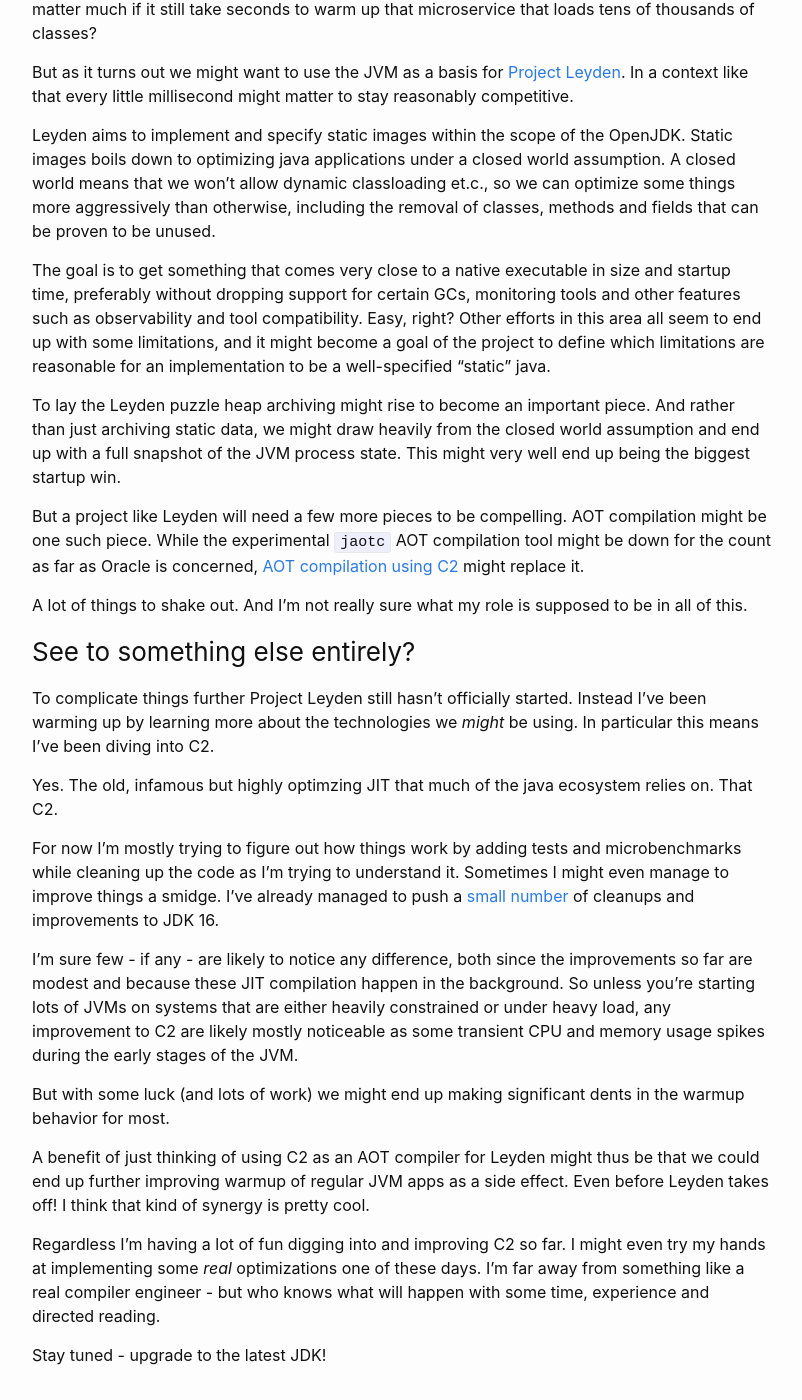
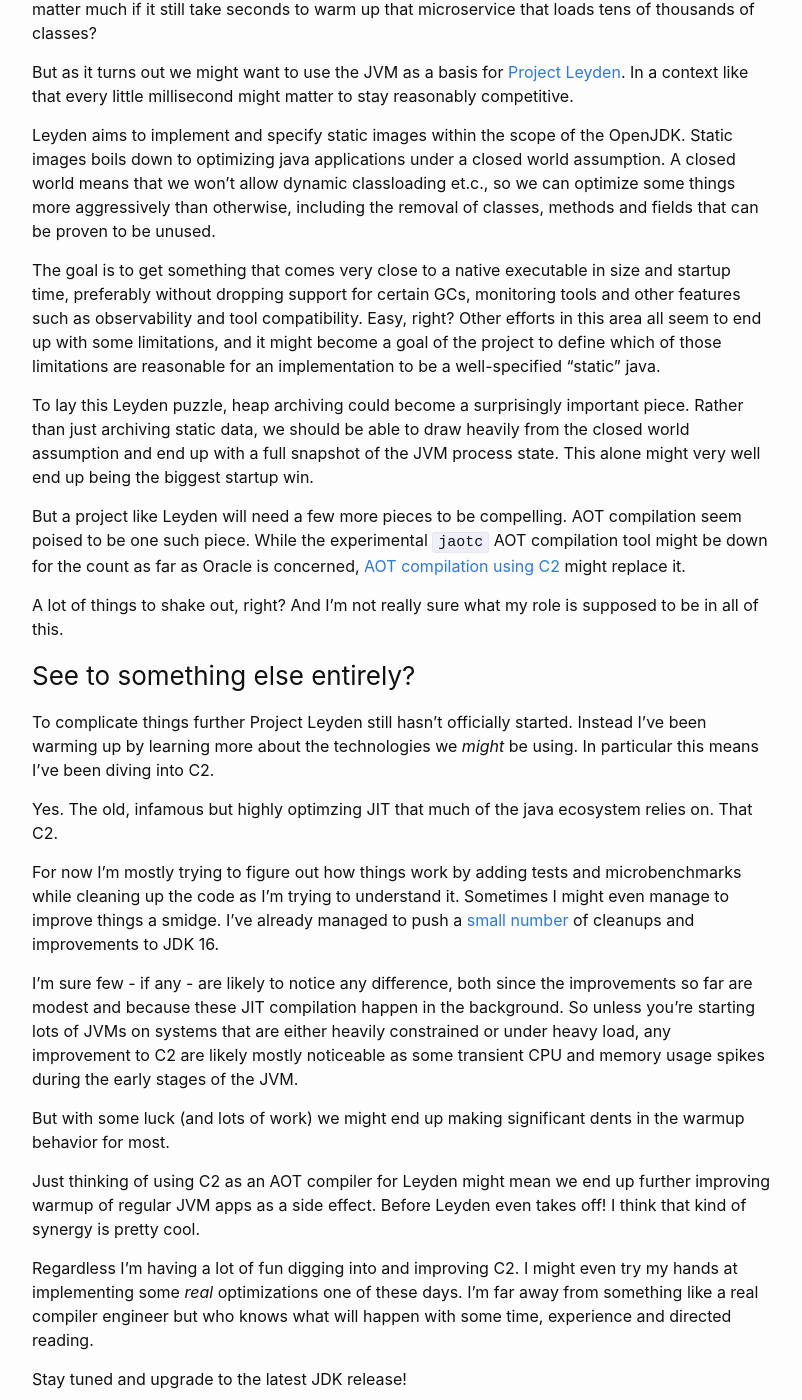
Before and after one commit to cl4es/cl4es.github.io, a Jekyll site: the page built from _posts/2020-12-06-Towards-OpenJDK-17.md, in a window 1280 px wide and 1400 px high, scrolled down 1608 px. Shown: the whole window, without its empty margins (238-1040 px from the left). Built offline with Jekyll 4.4.1, drawn with Linux system fonts in a browser that asks for light colours.

Commit message:
More proof-reading

```diff
--- a/_posts/2020-12-06-Towards-OpenJDK-17.md
+++ b/_posts/2020-12-06-Towards-OpenJDK-17.md
@@ -37,13 +37,13 @@ But as it turns out we might want to use the JVM as a basis for [Project Leyden]
 
 Leyden aims to implement and specify static images within the scope of the OpenJDK. Static images boils down to optimizing java applications under a closed world assumption. A closed world means that we won't allow dynamic classloading et.c., so we can optimize some things more aggressively than otherwise, including the removal of classes, methods and fields that can be proven to be unused.
 
-The goal is to get something that comes very close to a native executable in size and startup time, preferably without dropping support for certain GCs, monitoring tools and other features such as observability and tool compatibility. Easy, right? Other efforts in this area all seem to end up with some limitations, and it might become a goal of the project to define which limitations are reasonable for an implementation to be a well-specified "static" java.
+The goal is to get something that comes very close to a native executable in size and startup time, preferably without dropping support for certain GCs, monitoring tools and other features such as observability and tool compatibility. Easy, right? Other efforts in this area all seem to end up with some limitations, and it might become a goal of the project to define which of those limitations are reasonable for an implementation to be a well-specified "static" java.
 
-To lay the Leyden puzzle heap archiving might rise to become an important piece. And rather than just archiving static data, we might draw heavily from the closed world assumption and end up with a full snapshot of the JVM process state. This might very well end up being the biggest startup win.
+To lay this Leyden puzzle, heap archiving could become a surprisingly important piece. Rather than just archiving static data, we should be able to draw heavily from the closed world assumption and end up with a full snapshot of the JVM process state. This alone might very well end up being the biggest startup win.
 
-But a project like Leyden will need a few more pieces to be compelling. AOT compilation might be one such piece. While the experimental `jaotc` AOT compilation tool might be down for the count as far as Oracle is concerned, [AOT compilation using C2](https://github.com/openjdk/jdk/pull/960#issuecomment-722023038) might replace it.
+But a project like Leyden will need a few more pieces to be compelling. AOT compilation seem poised to be one such piece. While the experimental `jaotc` AOT compilation tool might be down for the count as far as Oracle is concerned, [AOT compilation using C2](https://github.com/openjdk/jdk/pull/960#issuecomment-722023038) might replace it.
 
-A lot of things to shake out. And I'm not really sure what my role is supposed to be in all of this.
+A lot of things to shake out, right? And I'm not really sure what my role is supposed to be in all of this.
 
 ### See to something else entirely?
 
@@ -57,8 +57,8 @@ I'm sure few - if any - are likely to notice any difference, both since the impr
 
 But with some luck (and lots of work) we might end up making significant dents in the warmup behavior for most.
 
-A benefit of just thinking of using C2 as an AOT compiler for Leyden might thus be that we could end up further improving warmup of regular JVM apps as a side effect. Even before Leyden takes off! I think that kind of synergy is pretty cool.
+Just thinking of using C2 as an AOT compiler for Leyden might mean we end up further improving warmup of regular JVM apps as a side effect. Before Leyden even takes off! I think that kind of synergy is pretty cool.
 
-Regardless I'm having a lot of fun digging into and improving C2 so far. I might even try my hands at implementing some _real_ optimizations one of these days. I'm far away from something like a real compiler engineer - but who knows what will happen with some time, experience and directed reading.
+Regardless I'm having a lot of fun digging into and improving C2. I might even try my hands at implementing some _real_ optimizations one of these days. I'm far away from something like a real compiler engineer but who knows what will happen with some time, experience and directed reading.
 
-Stay tuned - upgrade to the latest JDK!
+Stay tuned and upgrade to the latest JDK release!
```
